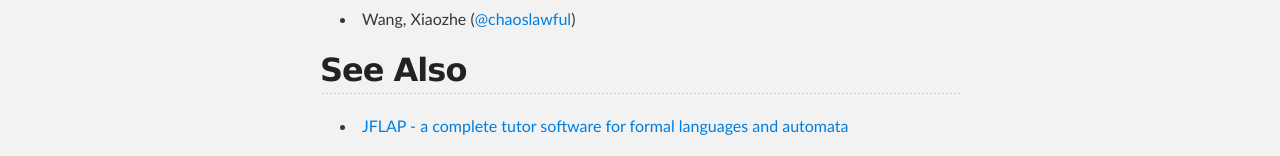
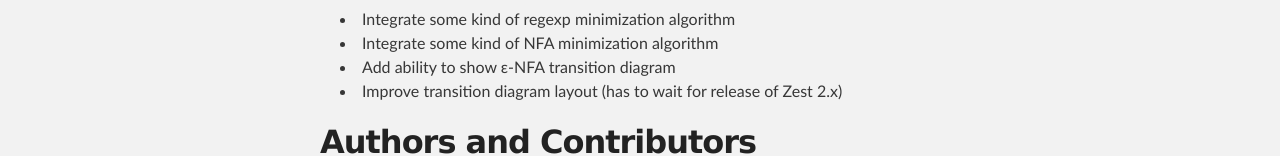
Before and after one commit to chaoslawful/automatizer, a plain HTML site: page index.html in a window 1280 px wide. Shown: the part 1525-1681 px from the top of the page. Drawn offline with Linux system fonts and the light colour scheme.

```diff
--- a/index.html
+++ b/index.html
@@ -89,6 +89,14 @@
 <li>Show regular expression corresponding to current automaton using state elimination method</li>
 <li>Export automata transition diagram to image or Graphviz DOT file</li>
 </ul><h2>
+<a name="todo-list" class="anchor" href="#todo-list"><span class="octicon octicon-link"></span></a>Todo List</h2>
+
+<ul>
+<li>Integrate some kind of regexp minimization algorithm</li>
+<li>Integrate some kind of NFA minimization algorithm</li>
+<li>Add ability to show ε-NFA transition diagram</li>
+<li>Improve transition diagram layout (has to wait for release of Zest 2.x)</li>
+</ul><h2>
 <a name="authors-and-contributors" class="anchor" href="#authors-and-contributors"><span class="octicon octicon-link"></span></a>Authors and Contributors</h2>
 
 <ul>
```
Also changed, not shown: params.json (+1 -1 lines).
